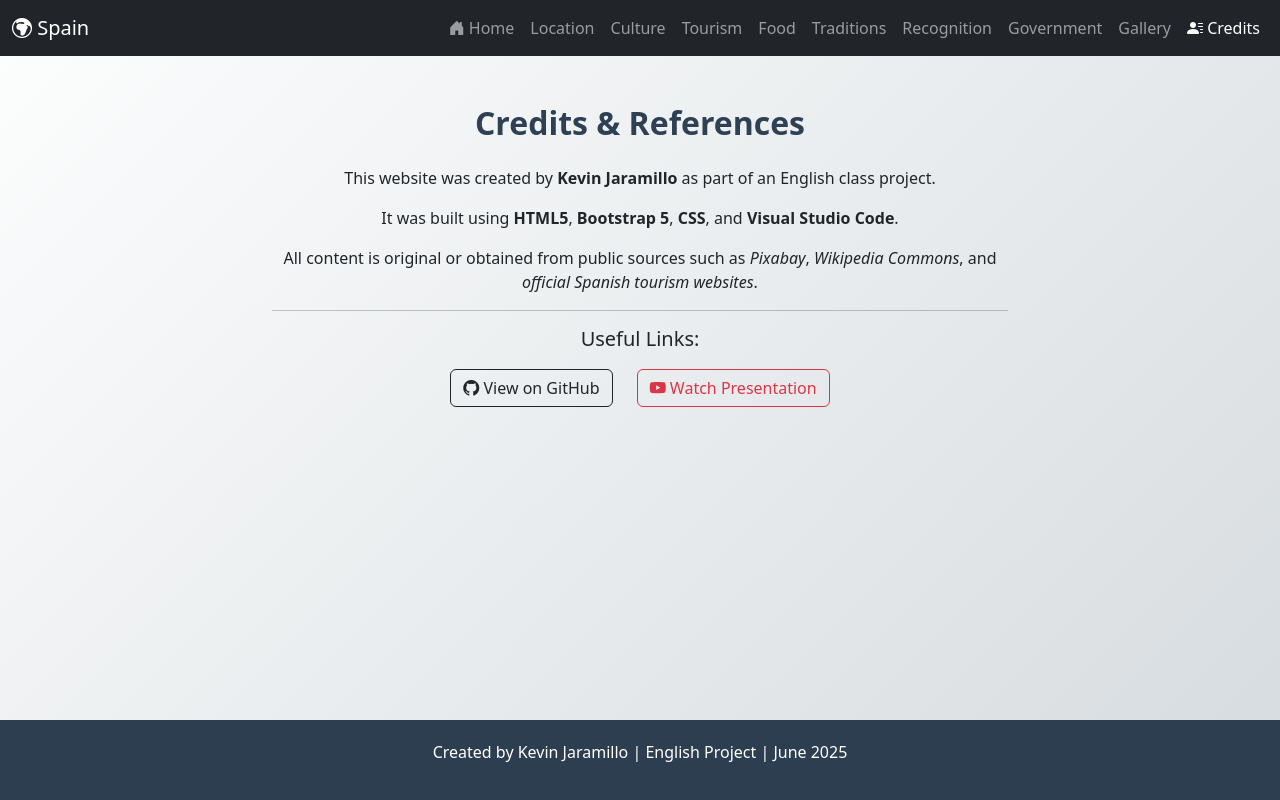
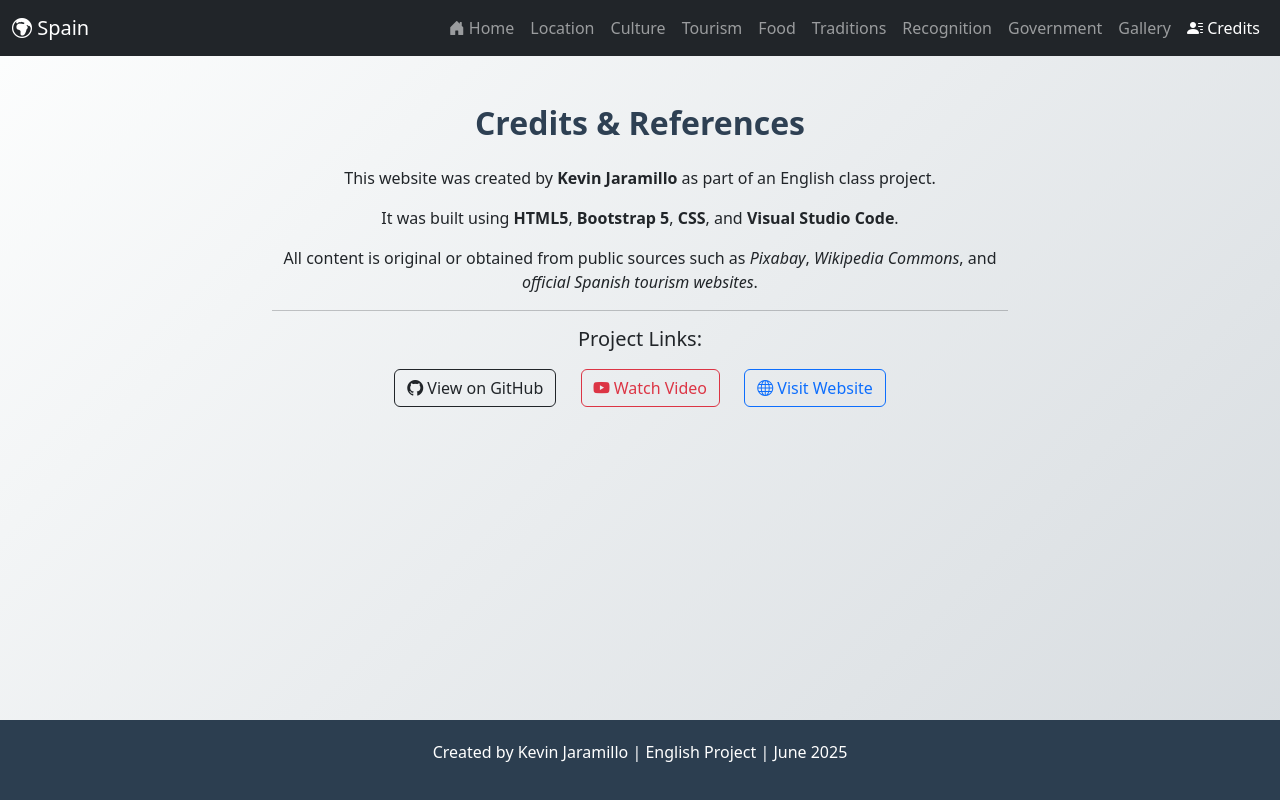
Before and after one commit to Kevin06102023/Spain, a plain HTML site: page credits.html in a window 1280 px wide. Drawn offline with nearby package versions, Linux system fonts and the light colour scheme.

Commit message:
Actualización de credits.html

```diff
--- a/credits.html
+++ b/credits.html
@@ -33,11 +33,6 @@
       color: white;
       padding: 20px 0;
       text-align: center;
-    }
-
-    .credit-icon {
-      font-size: 2rem;
-      color: #34495e;
     }
 
     .btn-custom {
@@ -81,13 +76,18 @@
         <p>This website was created by <strong>Kevin Jaramillo</strong> as part of an English class project.</p>
         <p>It was built using <strong>HTML5</strong>, <strong>Bootstrap 5</strong>, <strong>CSS</strong>, and <strong>Visual Studio Code</strong>.</p>
         <p>All content is original or obtained from public sources such as <em>Pixabay</em>, <em>Wikipedia Commons</em>, and <em>official Spanish tourism websites</em>.</p>
+
         <hr />
-        <h5>Useful Links:</h5>
-        <a href="https://github.com/tu_usuario/tu_repositorio" target="_blank" class="btn btn-outline-dark btn-custom">
+
+        <h5>Project Links:</h5>
+        <a href="https://github.com/Kevin06102023/Spain" target="_blank" class="btn btn-outline-dark btn-custom">
           <i class="bi bi-github"></i> View on GitHub
         </a>
-        <a href="https://youtu.be/tu_video_id" target="_blank" class="btn btn-outline-danger btn-custom">
-          <i class="bi bi-youtube"></i> Watch Presentation
+        <a href="https://youtu.be/Fal_raY_nrk" target="_blank" class="btn btn-outline-danger btn-custom">
+          <i class="bi bi-youtube"></i> Watch Video
+        </a>
+        <a href="https://spain-omega.vercel.app/" target="_blank" class="btn btn-outline-primary btn-custom">
+          <i class="bi bi-globe"></i> Visit Website
         </a>
       </div>
     </div>
```
